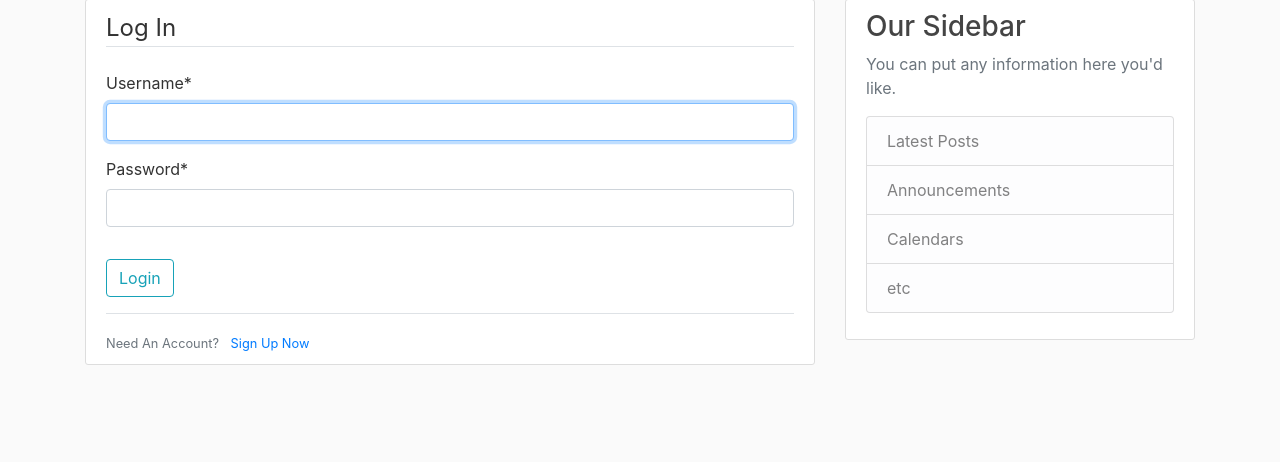
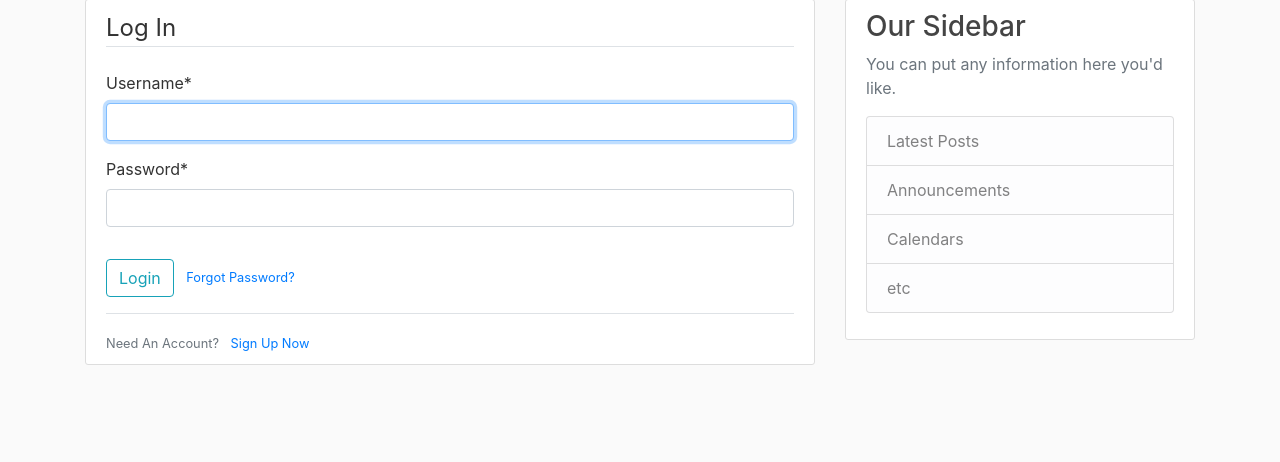
Before and after one commit to MayankVerma007/CCBLOGTASK, a Django app: page /login/ in a window 1280 px wide. Shown: the part 81-543 px from the top of the page. Run offline with Django 3.2, Linux system fonts and the light colour scheme; some libraries are stand-ins or nearby versions.

Commit message:
commit message

```diff
--- a/django_project/users/templates/users/login.html
+++ b/django_project/users/templates/users/login.html
@@ -9,7 +9,10 @@
                 {{ form|crispy }}
             </fieldset>
             <div class="form-group">
-				<button class="btn btn-outline-info type="submit>Login</button>
+                <button class="btn btn-outline-info" type="submit">Login</button>
+                <small class="text-muted ml-2">
+                    <a href="{% url 'password_reset' %}">Forgot Password?</a>
+                </small>
             </div>
         </form>
         <div class="border-top pt-3">
--- a/django_project/users/templates/users/password_reset.html
+++ b/django_project/users/templates/users/password_reset.html
@@ -1,4 +1,3 @@
-
 {% extends "blog/base.html" %}
 {% load crispy_forms_tags %}
 {% block content %}
```
Lines whose indentation alone changed are shown as unchanged.
